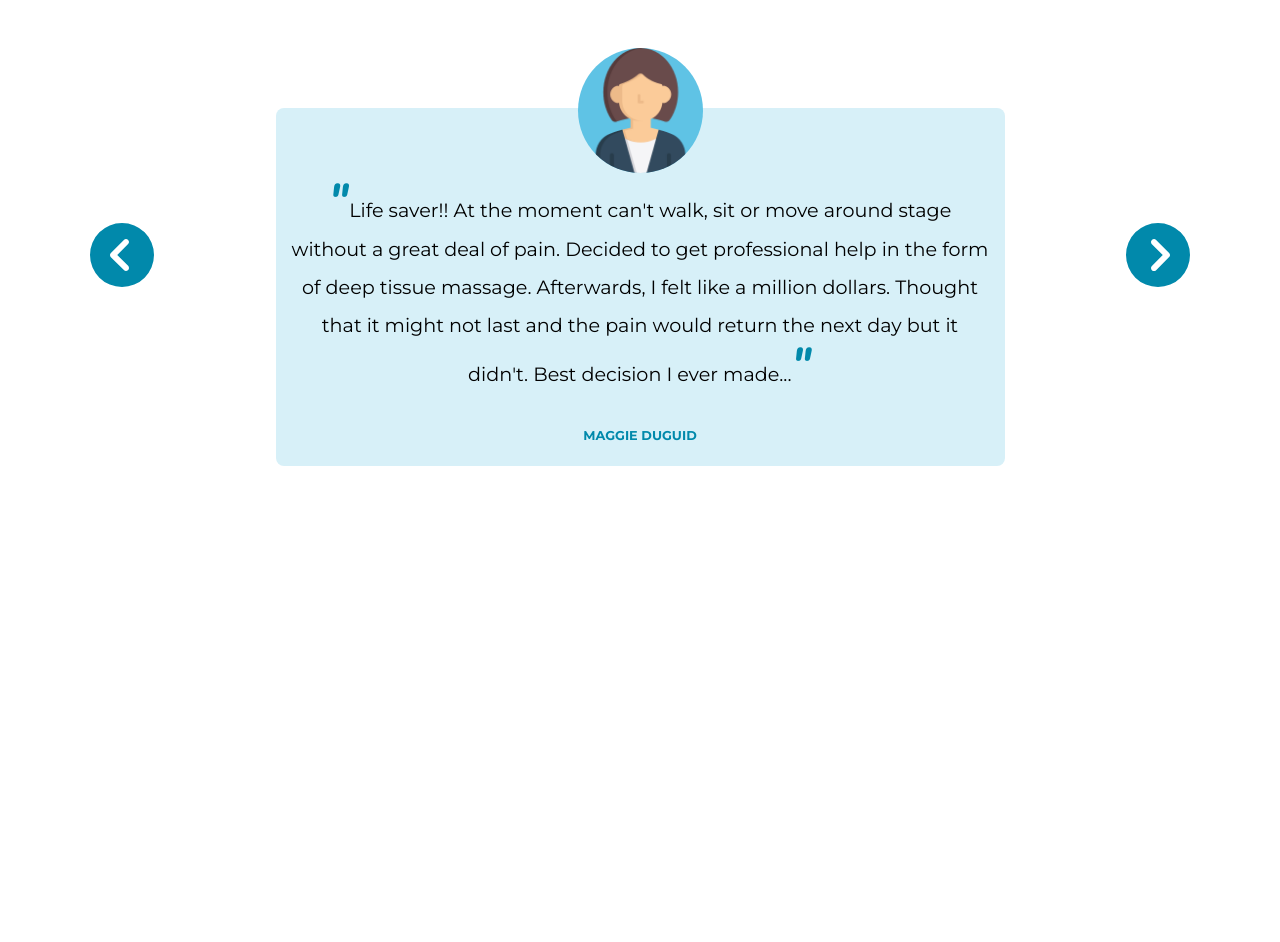
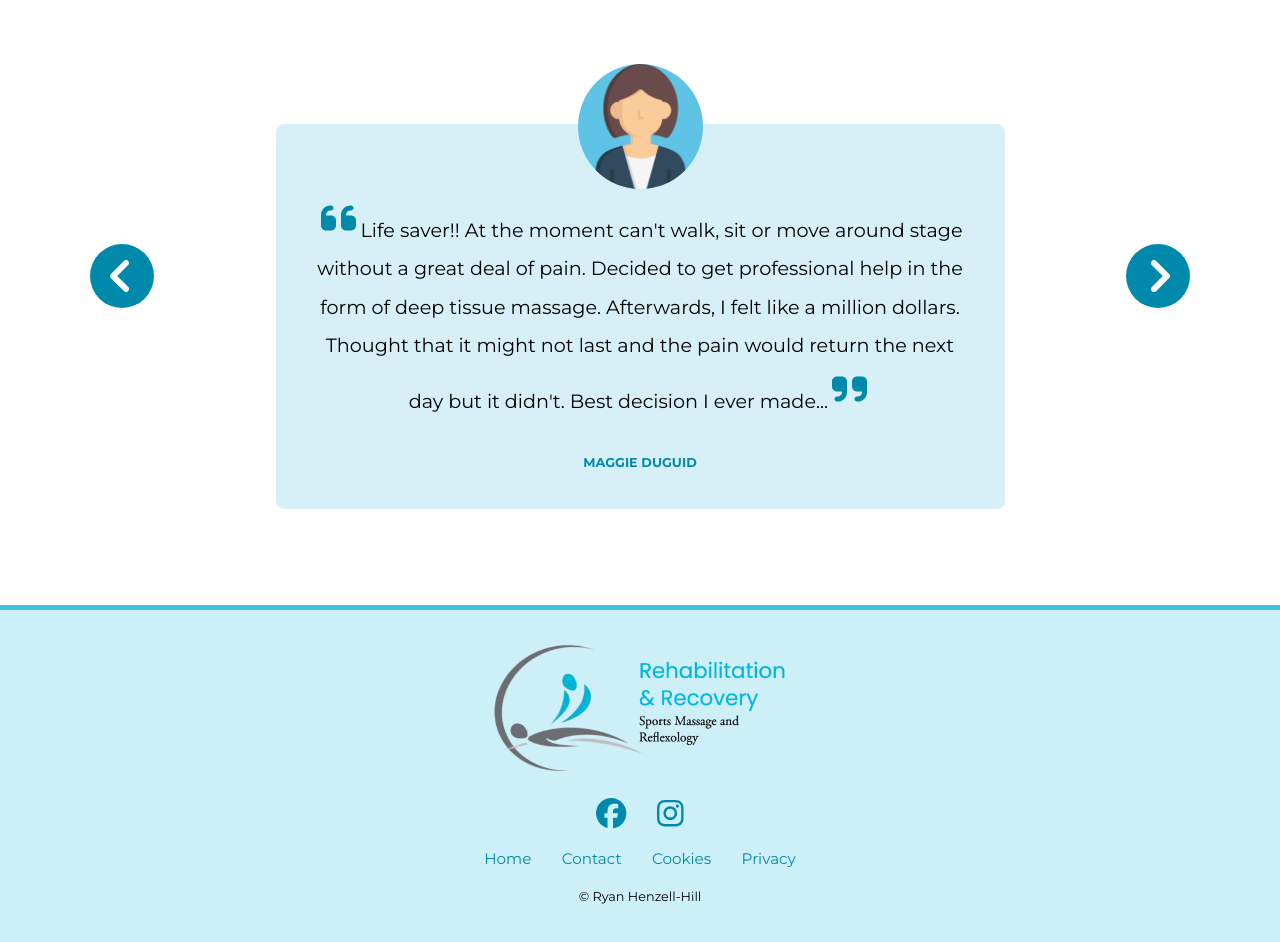
Before and after one commit to Ryhhill1998/SportsMassageWebsiteReact, a React (Create React App) app: page / in a window 1280 px wide. Shown: the part 3580-4522 px from the top of the page. Before the commit the page ends 4142 px from the top, so only its background shows below. Built offline with nearby package versions, Linux system fonts and the light colour scheme.

Commit message:
Added footer component to site

```diff
--- a/package.json
+++ b/package.json
@@ -4,6 +4,7 @@
   "private": true,
   "dependencies": {
     "@fortawesome/fontawesome-svg-core": "^6.2.1",
+    "@fortawesome/free-brands-svg-icons": "^6.2.1",
     "@fortawesome/free-regular-svg-icons": "^6.2.1",
     "@fortawesome/free-solid-svg-icons": "^6.2.1",
     "@fortawesome/react-fontawesome": "^0.2.0",
--- a/src/App.css
+++ b/src/App.css
@@ -292,13 +292,13 @@ section {
     grid-column-start: 1;
     grid-row-start: 1;
     width: 75%;
-    margin: 4em auto 0;
+    margin: 5em auto 0;
     display: flex;
     flex-direction: column;
     align-items: center;
     background-color: #d7f0f8;
     border-radius: 8px;
-    padding: 1em;
+    padding: 2em;
     position: relative;
 }
 
@@ -306,13 +306,14 @@ section {
     text-align: center;
     font-size: 1.2rem;
     line-height: 2em;
-    margin-top: 3em;
+    margin-top: 2em;
 }
 
 .quotation-mark {
     font-size: 2.5rem;
     color: #0189ab;
     font-family: 'Pacifico', cursive;
+    margin: 0.1em;
 }
 
 #section--testimonials figure figcaption {
@@ -338,7 +339,7 @@ footer {
     width: 100%;
     background-color: rgba(6, 176, 221, 0.2);
     border-top: solid 5px rgba(6, 176, 221, 0.7);
-    padding: 3em 0;
+    padding: 2em 0;
     line-height: 1.5rem;
     font-size: 0.95rem;
     text-align: center;
@@ -346,17 +347,14 @@ footer {
 
 footer .logo {
     max-width: 300px;
-}
-
-footer .icon {
-    width: 30px;
-    color: blue;
+    margin-bottom: 1em;
 }
 
 footer ul {
     display: flex;
     justify-content: center;
     gap: 2em;
+    margin-bottom: 0.5em;
 }
 
 footer .container {
--- a/src/App.js
+++ b/src/App.js
@@ -12,6 +12,7 @@ import indianHeadMassageImageSrc from "./images/indianHeadMassage.jpeg";
 import stoneTherapyImageSrc from "./images/stoneTherapy.jpeg";
 import pamperDaysImageSrc from "./images/pamperDays.jpeg";
 import TestimonialsSection from "./components/TestimonialsSection";
+import Footer from "./components/Footer";
 
 const aboutCardInfo = {
     heading: "About Us",
@@ -54,6 +55,8 @@ const App = () => {
                 <TestimonialsSection/>
 
             </main>
+
+            <Footer/>
         </div>
     );
 }
--- a/src/components/AboutSection.jsx
+++ b/src/components/AboutSection.jsx
@@ -1,5 +1,3 @@
-import {useState} from "react";
-
 const AboutSection = ({heading, content, imageSrc}) => {
     let count = 0;
 
--- a/src/components/Footer.jsx
+++ b/src/components/Footer.jsx
@@ -0,0 +1,32 @@
+import {FontAwesomeIcon} from "@fortawesome/react-fontawesome";
+import {faFacebook, faInstagram} from "@fortawesome/free-brands-svg-icons";
+import Logo from "./Logo";
+
+const Footer = () => {
+    return (
+        <footer>
+            <Logo/>
+
+            <ul>
+                <li>
+                    <a href="https://www.facebook.com/rrsportsmassage.co.uk" target="_blank">
+                        <FontAwesomeIcon icon={faFacebook} size="2x" className="icon"/>
+                    </a>
+                </li>
+                <li><a href="" target="_blank">
+                    <FontAwesomeIcon icon={faInstagram} size="2x" className="icon"/>
+                </a></li>
+            </ul>
+
+            <ul>
+                <li><a href="">Home</a></li>
+                <li><a className="contact-button">Contact</a></li>
+                <li><a href="">Cookies</a></li>
+                <li><a href="">Privacy</a></li>
+            </ul>
+            <p className="copyright">© Ryan Henzell-Hill</p>
+        </footer>
+    );
+};
+
+export default Footer;
--- /dev/null
+++ b/src/components/Logo.jsx
@@ -0,0 +1,7 @@
+import logo from "../images/logo-with-text.png";
+
+const Logo = () => {
+    return <img className="logo" src={logo} alt="logo"/>;
+};
+
+export default Logo;
--- a/src/components/Navbar.jsx
+++ b/src/components/Navbar.jsx
@@ -1,10 +1,10 @@
-import logo from "../images/logo-with-text.png";
 import {FontAwesomeIcon} from "@fortawesome/react-fontawesome";
 import { faEnvelope } from '@fortawesome/free-solid-svg-icons';
 import { faPhone } from '@fortawesome/free-solid-svg-icons';
 
 import MainNav from "./MainNav";
 import CollapsedNav from "./CollapsedNav";
+import Logo from "./Logo";
 
 const Navbar = () => {
     return (
@@ -12,7 +12,7 @@ const Navbar = () => {
             <div className="container">
 
                 <div className="logo-container">
-                    <img className="logo" src={logo} alt="logo"/>
+                    <Logo/>
                     <ul className="contact-info">
                         <li>
                             <FontAwesomeIcon icon={faPhone} className="icon" /> 07446 258 822
--- a/src/components/Slide.jsx
+++ b/src/components/Slide.jsx
@@ -1,3 +1,6 @@
+import {FontAwesomeIcon} from "@fortawesome/react-fontawesome";
+import {faQuoteRight, faQuoteLeft} from "@fortawesome/free-solid-svg-icons";
+
 const Slide = ({iconImageSrc, review, author, i}) => {
     return (
         <figure className={`testimonial ${i < 2 ? "hidden" : ""}`}>
@@ -6,9 +9,9 @@ const Slide = ({iconImageSrc, review, author, i}) => {
             </div>
 
             <p>
-                <span className="quotation-mark">"</span>
+                <FontAwesomeIcon icon={faQuoteLeft} className="icon quotation-mark" />
                 {review}
-                <span className="quotation-mark">"</span>
+                <FontAwesomeIcon icon={faQuoteRight} className="icon quotation-mark" />
             </p>
             <figcaption>{author}</figcaption>
         </figure>
```
Also changed, not shown: 1 other file (tests, documents, lock files or other folders).
